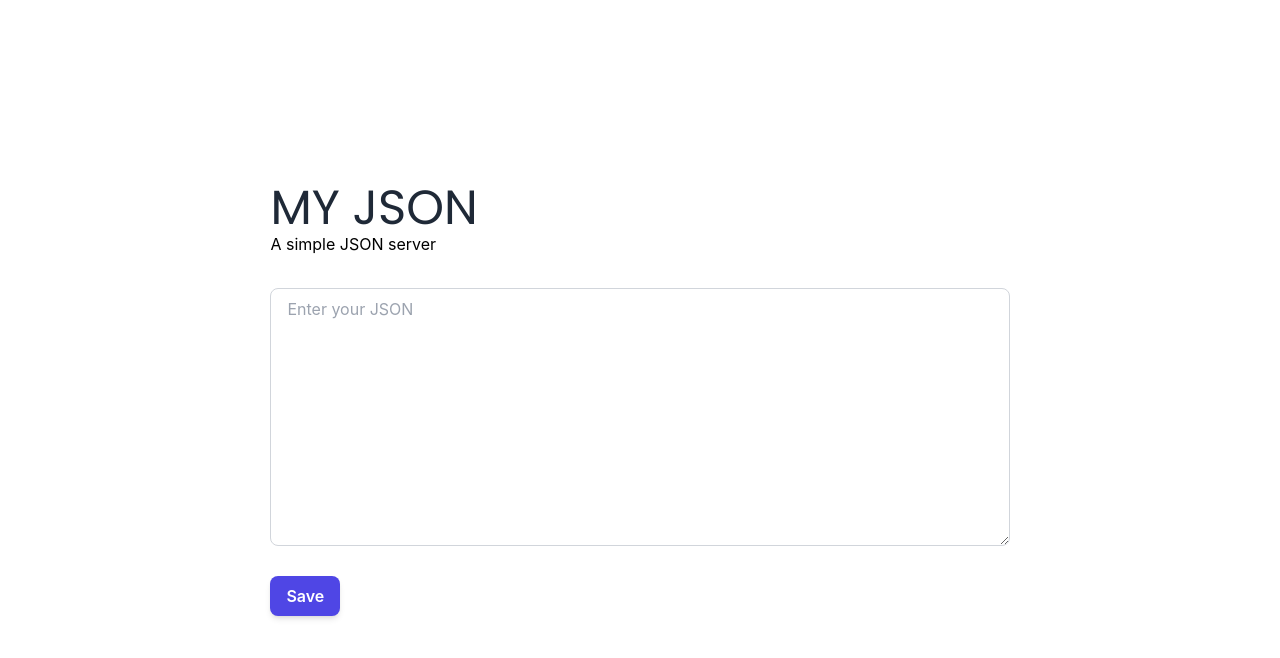
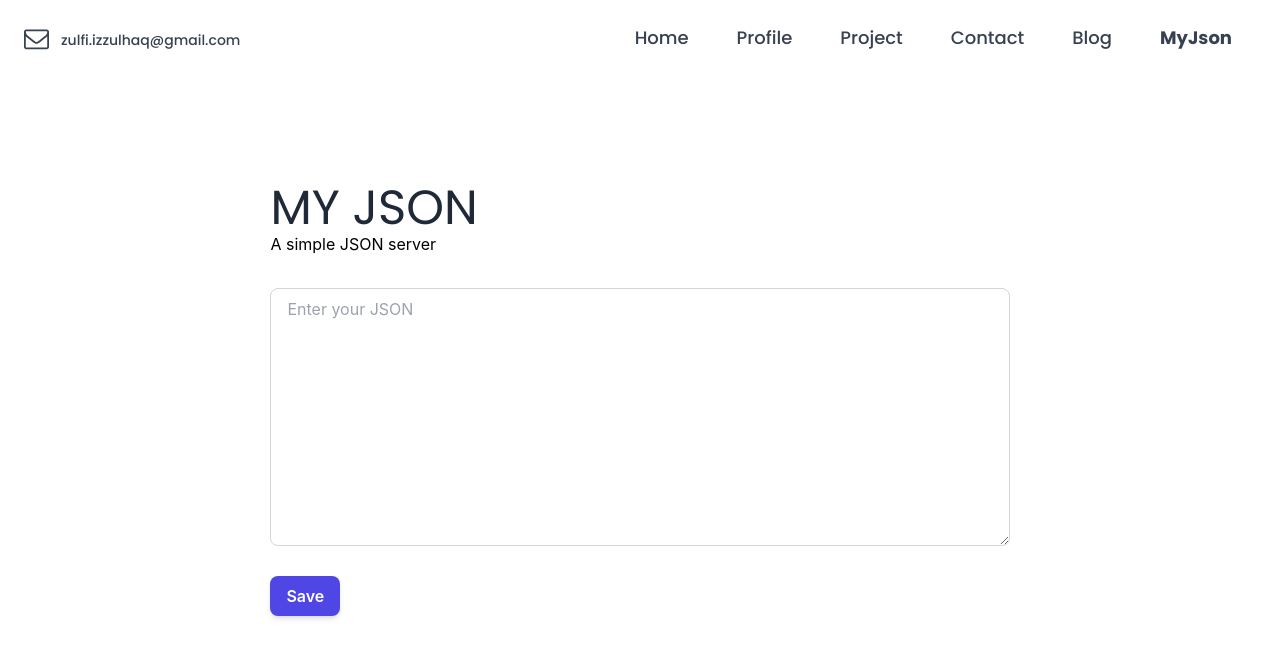
Before and after one commit to zlfzx/zlfzx, a Next.js app: page /myjson in a window 1280 px wide. Shown: the top 658 px of the page. Built offline with nearby package versions, Linux system fonts and the light colour scheme.

Commit message:
add menu

```diff
--- a/components/Header.js
+++ b/components/Header.js
@@ -60,6 +60,11 @@ export default function Header() {
                             Blog
                             </a>
                         </Link>
+                        <Link href="/myjson">
+                            <a className={router.pathname == '/myjson' ? linkActive : link}>
+                            MyJson
+                            </a>
+                        </Link>
                     </nav>
                     <button className="lg:hidden flex flex-col ml-4" aria-label="Menu" onClick={showNavbar}>
                         <span className="w-6 h-1 bg-gray-800">
@@ -101,6 +106,11 @@ export default function Header() {
                     <Link href="https://blog.zulfizz.my.id">
                         <a className={linkMobile} target="_blank">
                         Blog
+                        </a>
+                    </Link>
+                    <Link href="/myjson">
+                        <a className={router.pathname == '/myjson' ? linkActive : link}>
+                        MyJson
                         </a>
                     </Link>
                     </div>
--- a/pages/myjson.js
+++ b/pages/myjson.js
@@ -1,4 +1,5 @@
 import Head from 'next/head'
+import Header from '../components/Header'
 
 export default function MyJson() {
 
@@ -46,6 +47,9 @@ export default function MyJson() {
                 <meta property="og:title" content="MyJSON - A simple JSON server" />
                 <meta property="og:description" content="A simple JSON server" />
             </Head>
+
+            <Header/>
+
             <div className="container w-full h-screen grid sm:grid-cols-1 mx-auto px-6">
                 <div className=" mx-auto flex flex-col items-start justify-center w-3/5">
                     <h1 className="text-3xl sm:text-4xl lg:text-5xl xl:text-5xl font-poppins text-gray-800">MY JSON</h1>
```
